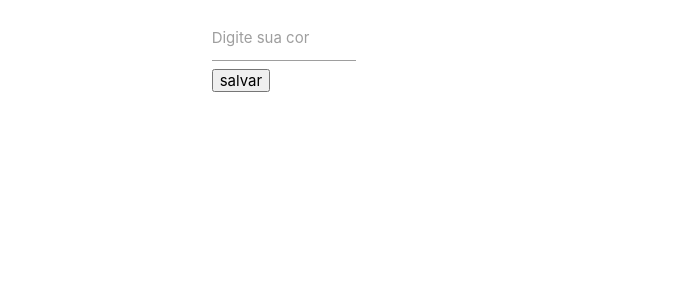
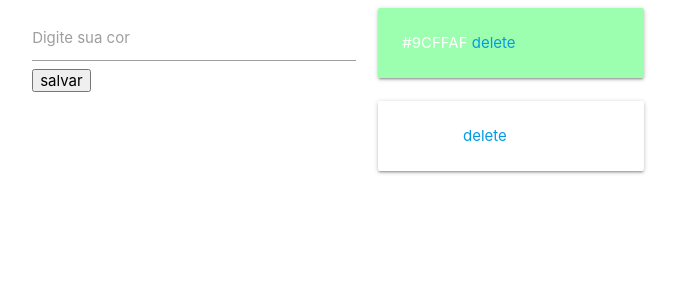
Before and after one commit to MatheusRomagnoli/aula-alex-22-01, a Flask app: page /cores in a window 1280 px wide. Shown: the top 300 px of the page, without its empty margins (273-950 px from the left). Run offline with Flask 3, Linux system fonts and the light colour scheme.

Commit message:
ADD/MODIFY: ajustes de rotas para o funcionamento da pagina cores, e delete

```diff
--- a/app.py
+++ b/app.py
@@ -46,12 +46,22 @@
 
 @app.route("/cores", methods=["GET"])
 def pagina_cores():
-    return render_template("cores.html")
+    return render_template("cores.html", lista_cores_html=lista_cores)
 
 @app.route("/cadastrarcores", methods=["POST"])
-def pagina_cores():
+def pagina_cadastrar_cores():
     cor = request.form.get("cor")
     lista_cores.append(cor)
     return redirect("/cores")
 
+@app.route("/cores/delete/<indice_cor>")
+def delete_cores(indice_cor):
+    # converte o índice pra numero inteiro (ele vem como string)
+    indice_cor = int(indice_cor)
+    # exclui a cor da lista pelo índice
+    lista_cores.pop(indice_cor)
+    # redireciona para a pagina/rota /cores
+    return redirect("/cores")
+
+
 app.run(debug=True, host="0.0.0.0", port=8080)
--- a/templates/cores.html
+++ b/templates/cores.html
@@ -37,11 +37,11 @@
         <!-- CAIXA CORES -->
         {% for cor in lista_cores_html %}
         <div class="col s12 m5">
-            <div class="card-panel">
+            <div class="card-panel" style="background-color: {{cor}};">
                 <!-- -------------------------------- -->
               <span class="white-text"> {{cor}} </span>
               <!-- simbolo excluir -->
-              <a href="">
+              <a href="/cores/delete/{{loop.index0}}">
                 <span class="material-symbols-outlined">
                   delete
                   </span>
```
